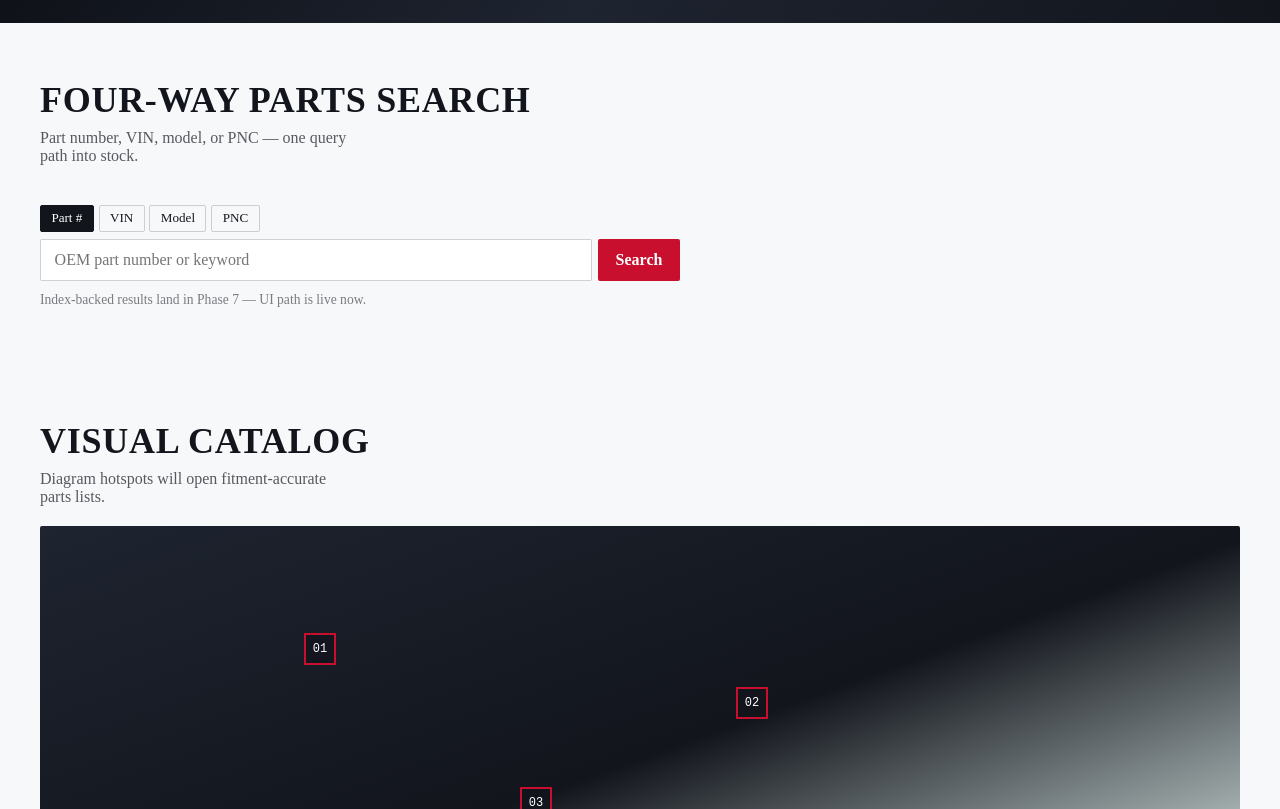
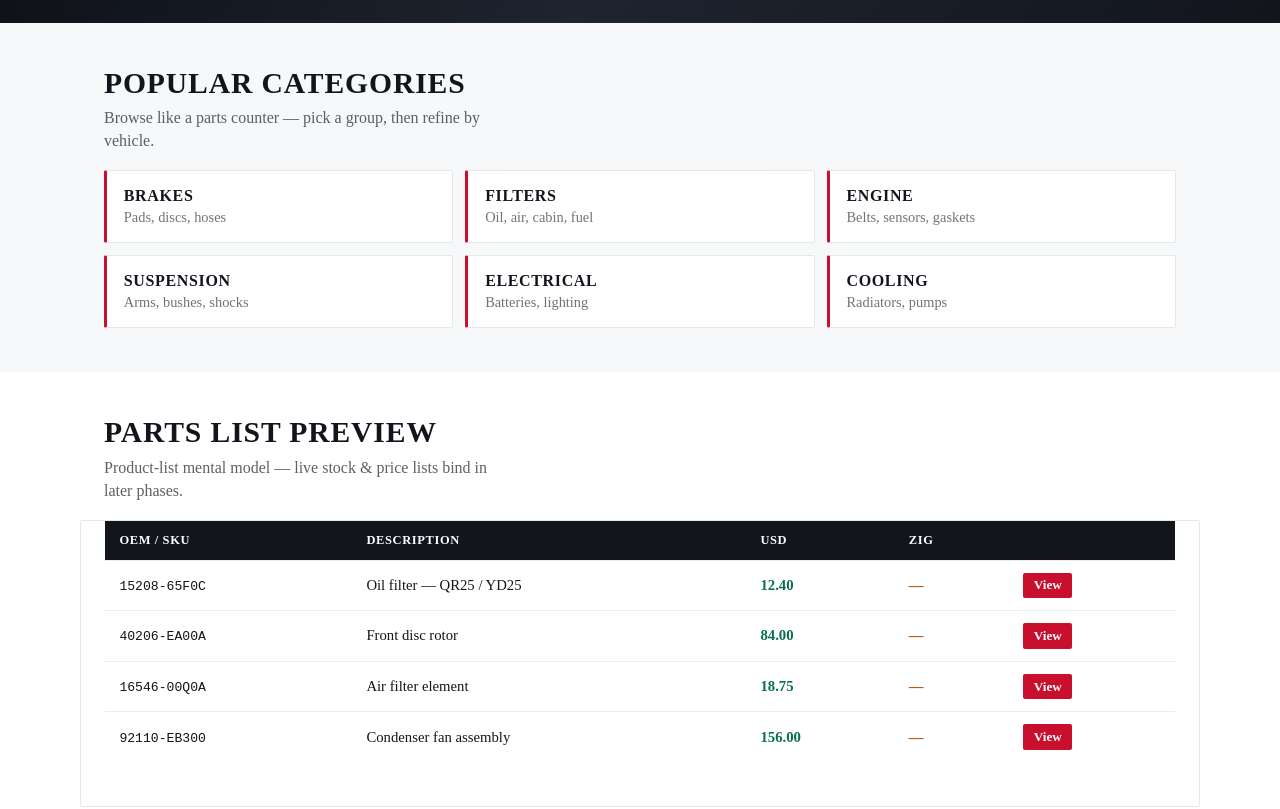
Before and after one commit to Vanguduza/Nissan-Gtr-Auto, a Next.js app in the folder apps/web/: page / in a window 1280 px wide. Shown: the part 320-1129 px from the top of the page. Built offline with nearby package versions, Linux system fonts and the light colour scheme; no server answers.

Commit message:
auto-sync: 2026-07-23 23:26:18

```diff
--- a/apps/web/app/(storefront)/page.module.css
+++ b/apps/web/app/(storefront)/page.module.css
@@ -1,33 +1,163 @@
-.below {
-  padding: clamp(2rem, 5vw, 3.5rem) clamp(1rem, 4vw, 2.5rem);
-  background: var(--gtr-chalk);
+.section,
+.sectionAlt {
+  width: min(1120px, 100%);
+  margin-inline: auto;
+  padding: clamp(1.75rem, 4vw, 2.75rem) clamp(0.85rem, 3vw, 1.5rem);
+}
+
+.sectionAlt {
+  background: #fff;
+  width: 100%;
+  max-width: none;
+  padding-inline: 0;
+}
+
+.sectionAlt > .sectionHead,
+.sectionAlt > .tableWrap,
+.sectionAlt > :global(*) {
+  width: min(1120px, 100%);
+  margin-inline: auto;
+  padding-inline: clamp(0.85rem, 3vw, 1.5rem);
+}
+
+.sectionAlt > .tableWrap {
+  padding-bottom: clamp(1.75rem, 4vw, 2.75rem);
+}
+
+.sectionHead {
+  margin-bottom: 1.1rem;
 }
 
 .sectionTitle {
   margin: 0;
   font-family: var(--font-display);
-  font-size: clamp(1.75rem, 3vw, 2.25rem);
+  font-size: clamp(1.45rem, 2.6vw, 1.85rem);
   font-weight: 700;
-  letter-spacing: 0.02em;
+  letter-spacing: 0.03em;
   text-transform: uppercase;
   color: var(--gtr-steel);
 }
 
 .sectionLede {
-  margin: 0.5rem 0 1.25rem;
-  max-width: 40ch;
-  color: rgba(18, 21, 28, 0.7);
+  margin: 0.4rem 0 0;
+  max-width: 48ch;
+  color: rgba(18, 21, 28, 0.68);
+  line-height: 1.45;
+}
+
+.catGrid {
+  list-style: none;
+  margin: 0;
+  padding: 0;
+  display: grid;
+  grid-template-columns: repeat(3, minmax(0, 1fr));
+  gap: 0.75rem;
+}
+
+.catTile {
+  display: grid;
+  gap: 0.25rem;
+  padding: 1rem 1.05rem;
+  background: #fff;
+  border: 1px solid rgba(18, 21, 28, 0.1);
+  border-left: 3px solid var(--gtr-red);
+  border-radius: 2px;
+  transition: border-color var(--gtr-hover), box-shadow var(--gtr-hover);
+}
+
+.catTile:hover,
+.catTile:focus-visible {
+  border-color: rgba(200, 16, 46, 0.45);
+  box-shadow: 0 1px 0 rgba(18, 21, 28, 0.06);
+}
+
+.catLabel {
+  font-family: var(--font-display);
+  font-weight: 700;
+  letter-spacing: 0.04em;
+  text-transform: uppercase;
+  color: var(--gtr-steel);
+}
+
+.catBlurb {
+  font-size: 0.9rem;
+  color: rgba(18, 21, 28, 0.6);
+}
+
+.tableWrap {
+  overflow-x: auto;
+  border: 1px solid rgba(18, 21, 28, 0.1);
+  border-radius: 2px;
+  background: #fff;
+}
+
+.table {
+  width: 100%;
+  border-collapse: collapse;
+  font-size: 0.92rem;
+}
+
+.table th,
+.table td {
+  padding: 0.75rem 0.9rem;
+  text-align: left;
+  border-bottom: 1px solid rgba(18, 21, 28, 0.08);
+}
+
+.table th {
+  background: var(--gtr-steel);
+  color: #fff;
+  font-weight: 600;
+  font-size: 0.78rem;
+  letter-spacing: 0.05em;
+  text-transform: uppercase;
+}
+
+.table tbody tr:last-child td {
+  border-bottom: 0;
+}
+
+.table tbody tr:hover td {
+  background: rgba(232, 236, 241, 0.45);
+}
+
+.sku {
+  font-family: var(--font-mono);
+  font-size: 0.82rem;
+}
+
+.moneyUsd {
+  color: var(--gtr-usd);
+  font-weight: 600;
+  font-variant-numeric: tabular-nums;
+}
+
+.moneyZig {
+  color: var(--gtr-zig);
+  font-weight: 600;
+  font-variant-numeric: tabular-nums;
+}
+
+.rowCta {
+  display: inline-flex;
+  padding: 0.3rem 0.65rem;
+  background: var(--gtr-red);
+  color: #fff;
+  font-size: 0.82rem;
+  font-weight: 600;
+  border-radius: 2px;
 }
 
 .page {
-  padding: 2rem clamp(1rem, 4vw, 2.5rem) 3rem;
-  max-width: 52rem;
+  width: min(1120px, 100%);
+  margin-inline: auto;
+  padding: 1.75rem clamp(0.85rem, 3vw, 1.5rem) 3rem;
 }
 
 .title {
   margin: 0;
   font-family: var(--font-display);
-  font-size: clamp(2rem, 4vw, 2.75rem);
+  font-size: clamp(1.75rem, 3.2vw, 2.25rem);
   font-weight: 700;
   letter-spacing: 0.03em;
   text-transform: uppercase;
@@ -35,10 +165,10 @@
 }
 
 .lede {
-  margin: 0.75rem 0 1.5rem;
-  max-width: 42ch;
+  margin: 0.65rem 0 1.35rem;
+  max-width: 48ch;
   line-height: 1.5;
-  color: rgba(18, 21, 28, 0.75);
+  color: rgba(18, 21, 28, 0.72);
 }
 
 .muted {
@@ -61,3 +191,26 @@
   padding: 1rem 0;
   border-top: 1px solid rgba(18, 21, 28, 0.12);
 }
+
+.srOnly {
+  position: absolute;
+  width: 1px;
+  height: 1px;
+  padding: 0;
+  margin: -1px;
+  overflow: hidden;
+  clip: rect(0, 0, 0, 0);
+  border: 0;
+}
+
+@media (max-width: 800px) {
+  .catGrid {
+    grid-template-columns: repeat(2, minmax(0, 1fr));
+  }
+}
+
+@media (max-width: 480px) {
+  .catGrid {
+    grid-template-columns: 1fr;
+  }
+}
--- a/apps/web/app/(storefront)/page.tsx
+++ b/apps/web/app/(storefront)/page.tsx
@@ -1,28 +1,136 @@
+import Link from "next/link";
 import { CatalogCanvasStub } from "@/components/catalog-canvas-stub";
 import { StorefrontHero } from "@/components/hero";
 import { SearchFourWay } from "@/components/search-four-way";
 import styles from "./page.module.css";
 
+const categoryTiles = [
+  { href: "/catalog?cat=brakes", label: "Brakes", blurb: "Pads, discs, hoses" },
+  { href: "/catalog?cat=filters", label: "Filters", blurb: "Oil, air, cabin, fuel" },
+  { href: "/catalog?cat=engine", label: "Engine", blurb: "Belts, sensors, gaskets" },
+  { href: "/catalog?cat=suspension", label: "Suspension", blurb: "Arms, bushes, shocks" },
+  { href: "/catalog?cat=electrical", label: "Electrical", blurb: "Batteries, lighting" },
+  { href: "/catalog?cat=cooling", label: "Cooling", blurb: "Radiators, pumps" },
+];
+
+const productStubs = [
+  {
+    sku: "15208-65F0C",
+    name: "Oil filter — QR25 / YD25",
+    usd: "12.40",
+    zig: "—",
+  },
+  {
+    sku: "40206-EA00A",
+    name: "Front disc rotor",
+    usd: "84.00",
+    zig: "—",
+  },
+  {
+    sku: "16546-00Q0A",
+    name: "Air filter element",
+    usd: "18.75",
+    zig: "—",
+  },
+  {
+    sku: "92110-EB300",
+    name: "Condenser fan assembly",
+    usd: "156.00",
+    zig: "—",
+  },
+];
+
 export default function HomePage() {
   return (
     <>
       <StorefrontHero />
-      <section className={styles.below} aria-labelledby="search-heading">
+
+      <section className={styles.section} aria-labelledby="cats-heading">
+        <div className={styles.sectionHead}>
+          <h2 id="cats-heading" className={styles.sectionTitle}>
+            Popular categories
+          </h2>
+          <p className={styles.sectionLede}>
+            Browse like a parts counter — pick a group, then refine by vehicle.
+          </p>
+        </div>
+        <ul className={styles.catGrid}>
+          {categoryTiles.map((c) => (
+            <li key={c.href}>
+              <Link href={c.href} className={styles.catTile}>
+                <span className={styles.catLabel}>{c.label}</span>
+                <span className={styles.catBlurb}>{c.blurb}</span>
+              </Link>
+            </li>
+          ))}
+        </ul>
+      </section>
+
+      <section className={styles.sectionAlt} aria-labelledby="list-heading">
+        <div className={styles.sectionHead}>
+          <h2 id="list-heading" className={styles.sectionTitle}>
+            Parts list preview
+          </h2>
+          <p className={styles.sectionLede}>
+            Product-list mental model — live stock & price lists bind in later
+            phases.
+          </p>
+        </div>
+        <div className={styles.tableWrap}>
+          <table className={styles.table}>
+            <thead>
+              <tr>
+                <th scope="col">OEM / SKU</th>
+                <th scope="col">Description</th>
+                <th scope="col">USD</th>
+                <th scope="col">ZiG</th>
+                <th scope="col">
+                  <span className={styles.srOnly}>Action</span>
+                </th>
+              </tr>
+            </thead>
+            <tbody>
+              {productStubs.map((p) => (
+                <tr key={p.sku}>
+                  <td>
+                    <code className={styles.sku}>{p.sku}</code>
+                  </td>
+                  <td>{p.name}</td>
+                  <td className={styles.moneyUsd}>{p.usd}</td>
+                  <td className={styles.moneyZig}>{p.zig}</td>
+                  <td>
+                    <Link href={`/search?mode=part&q=${encodeURIComponent(p.sku)}`} className={styles.rowCta}>
+                      View
+                    </Link>
+                  </td>
+                </tr>
+              ))}
+            </tbody>
+          </table>
+        </div>
+      </section>
+
+      <section className={styles.section} aria-labelledby="search-heading">
+        <div className={styles.sectionHead}>
           <h2 id="search-heading" className={styles.sectionTitle}>
             Four-way parts search
           </h2>
           <p className={styles.sectionLede}>
-          Part number, VIN, model, or PNC — one query path into stock.
+            Part number, VIN, model, or PNC — same contract as the header search.
           </p>
+        </div>
         <SearchFourWay />
       </section>
-      <section className={styles.below} aria-labelledby="catalog-heading">
+
+      <section className={styles.sectionAlt} aria-labelledby="catalog-heading">
+        <div className={styles.sectionHead}>
           <h2 id="catalog-heading" className={styles.sectionTitle}>
             Visual catalog
           </h2>
           <p className={styles.sectionLede}>
             Diagram hotspots will open fitment-accurate parts lists.
           </p>
+        </div>
         <CatalogCanvasStub />
       </section>
     </>
```
Lines whose indentation alone changed are shown as unchanged.
